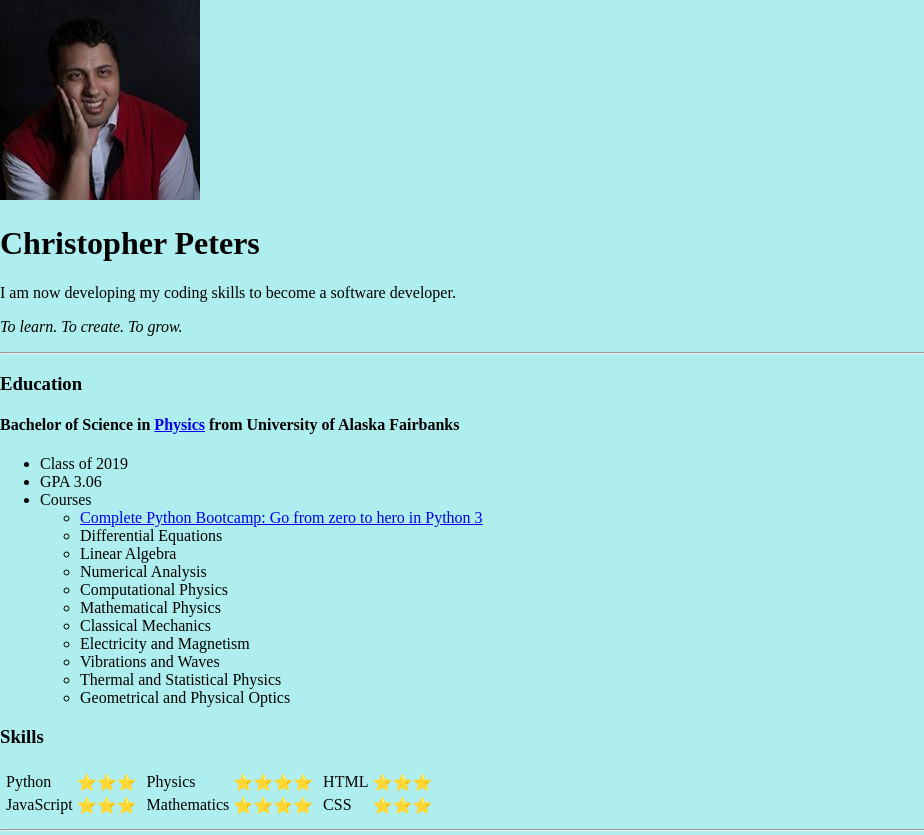
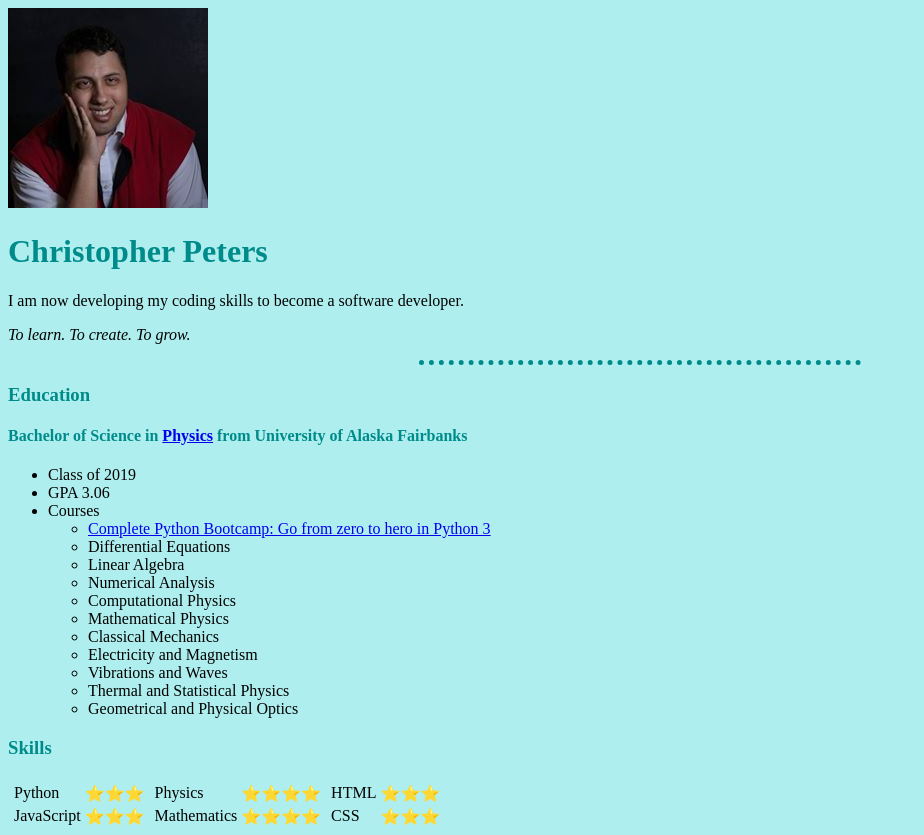
Before and after one commit to stardust1689/CV, a plain HTML site: page index.html in a window 1280 px wide. Shown: the top 835 px of the page, without its empty margins (0-924 px from the left). Drawn offline with Linux system fonts and the light colour scheme.

Commit message:
Update styles.css

```diff
--- a/css/styles.css
+++ b/css/styles.css
@@ -1,4 +1,28 @@
 body {
   background-color: #afeeee;
-  margin: 0;
 }
+
+hr {
+  border-color: #008b8b;
+  border-style: none;
+  border-top-style: dotted;
+  border-width: 5px;
+  width: 35%;
+  height: 0;
+}
+
+h1 {
+  color: #008b8b;
+}
+
+h3 {
+  color: #008b8b;
+}
+
+h4 {
+  color: #008b8b;
+}
+
+.emptyRow {
+  height: 22px;
+}
```
